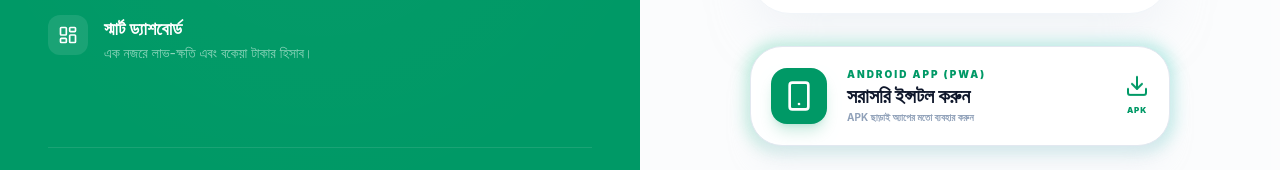
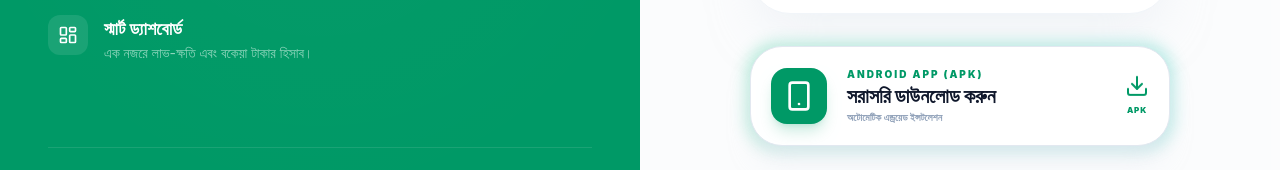
Before and after one commit to masvsinfo-ship-it/konikamadician, a React (Vite) app: page / in a window 1280 px wide. Shown: the part 566-736 px from the top of the page. Built offline with nearby package versions, Linux system fonts and the light colour scheme.

Commit message:
feat: Improve PWA installation instructions
Update alert messages and button labels for Android and iOS to provide clearer guidance on how to install the PWA (Progressive Web App) or APK. This enhances the user experience for adding the application to their home screen.

```diff
--- a/src/components/LoginPage.tsx
+++ b/src/components/LoginPage.tsx
@@ -63,9 +63,9 @@ export function LoginPage({ onLogin, deferredPrompt, setDeferredPrompt }: LoginP
       const isAndroid = /Android/.test(navigator.userAgent);
 
       if (isIOS) {
-        alert('আইফোনে ইন্সটল করতে:\n১. নিচে "Share" বাটনে ক্লিক করুন\n২. তারপর "Add to Home Screen" সিলেক্ট করুন।');
+        alert('আইফোনে অ্যাপটি ইন্সটল করতে:\n১. নিচে "Share" (শেয়ার) বাটনে ক্লিক করুন\n২. তারপর "Add to Home Screen" (হোম স্ক্রিনে যোগ করুন) সিলেক্ট করুন।');
       } else if (isAndroid) {
-        alert('এন্ড্রয়েডে ইন্সটল করতে:\n১. ব্রাউজারের উপরে ডানদিকের ৩-ডট (⋮) মেনুতে ক্লিক করুন\n২. "Install App" অথবা "Add to Home Screen" সিলেক্ট করুন।');
+        alert('এন্ড্রয়েডে সরাসরি ইন্সটল করতে:\n১. ব্রাউজারের উপরে ডানদিকের ৩-ডট (⋮) মেনুতে ক্লিক করুন\n২. "Install App" (অ্যাপ ইন্সটল করুন) অথবা "Add to Home Screen" সিলেক্ট করুন।\n\nএটি করলে অ্যাপটি আপনার ফোনে সাধারণ অ্যাপের মতো সেভ হয়ে যাবে।');
       } else {
         alert('অ্যাপটি ইন্সটল করতে ব্রাউজারের মেনু থেকে "Install App" বা "Add to Home Screen" অপশনটি ব্যবহার করুন।');
       }
@@ -373,13 +373,13 @@ export function LoginPage({ onLogin, deferredPrompt, setDeferredPrompt }: LoginP
                 </div>
                 <div className="text-left">
                   <p className="text-[10px] font-black text-emerald-600 uppercase tracking-[0.2em] mb-1">
-                    {isInstalled ? 'App Installed' : 'Android App (PWA)'}
+                    {isInstalled ? 'App Installed' : 'Android App (APK)'}
                   </p>
                   <p className="text-xl font-black text-slate-900 leading-none">
-                    {isInstalled ? 'সফলভাবে ইন্সটল হয়েছে' : 'সরাসরি ইন্সটল করুন'}
+                    {isInstalled ? 'সফলভাবে ইন্সটল হয়েছে' : 'সরাসরি ডাউনলোড করুন'}
                   </p>
                   <p className="text-[10px] font-bold text-slate-400 mt-1">
-                    {isInstalled ? 'আপনার হোম স্ক্রিন থেকে ওপেন করুন' : 'APK ছাড়াই অ্যাপের মতো ব্যবহার করুন'}
+                    {isInstalled ? 'আপনার হোম স্ক্রিন থেকে ওপেন করুন' : 'অটোমেটিক এন্ড্রয়েড ইন্সটলেশন'}
                   </p>
                 </div>
                 <div className="ml-auto flex flex-col items-center gap-1">
```
